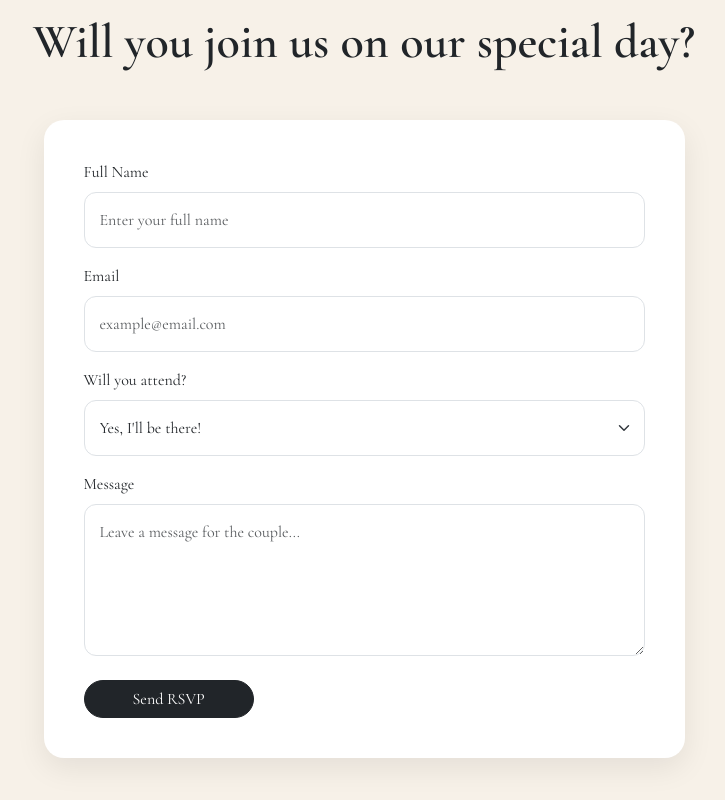
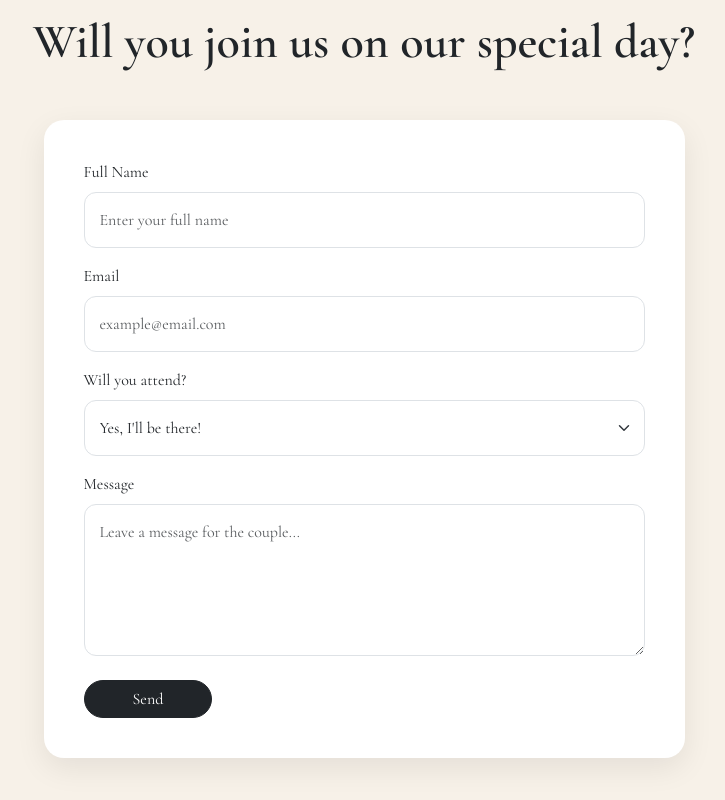
Before and after one commit to arju22417-ctrl/Invitation, a plain HTML site: page index.html in a window 1280 px wide. Shown: the part 4002-4802 px from the top of the page, without its empty margins (276-1001 px from the left). Drawn offline with nearby package versions, Linux system fonts and the light colour scheme.

Commit message:
edited send msg

```diff
--- a/index.html
+++ b/index.html
@@ -504,7 +504,7 @@
                         type="submit"
                         class="btn btn-dark rounded-pill px-5">
 
-                        Send RSVP
+                        Send
 
                     </button>
 
```
